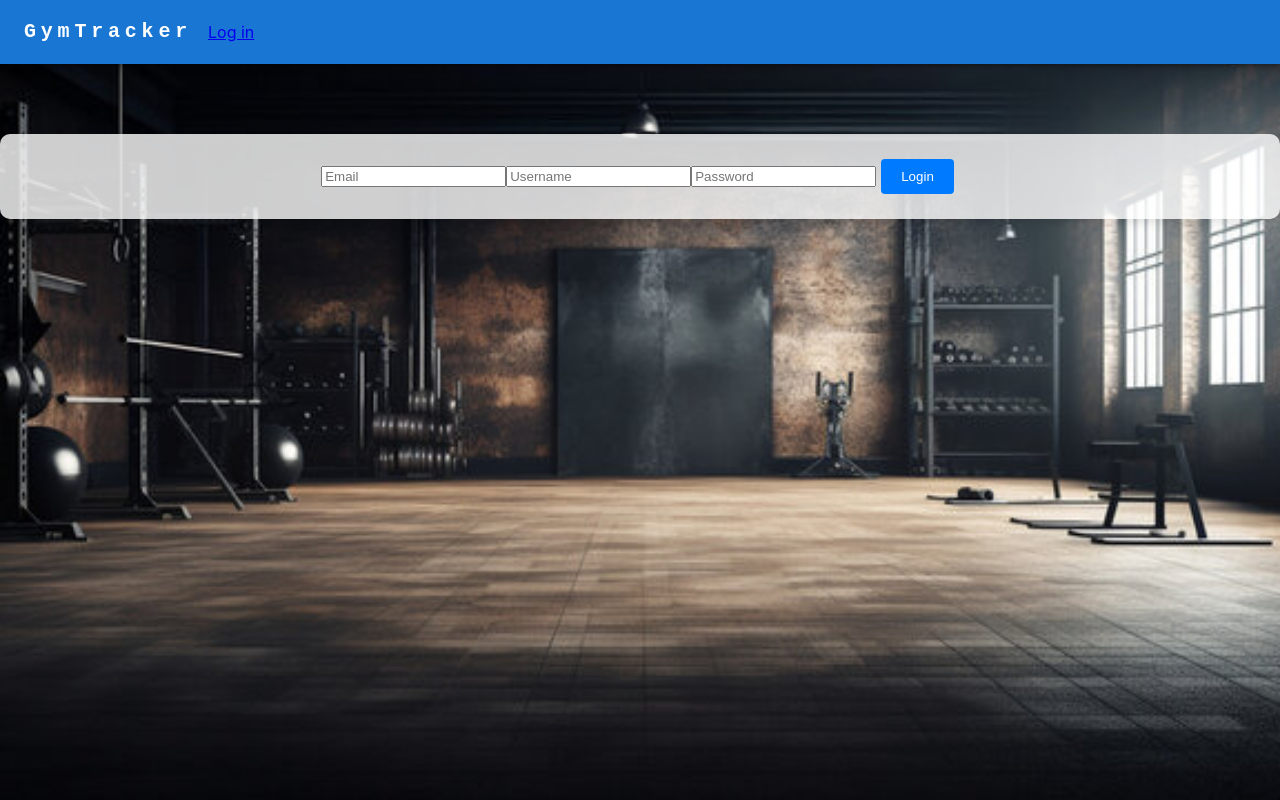
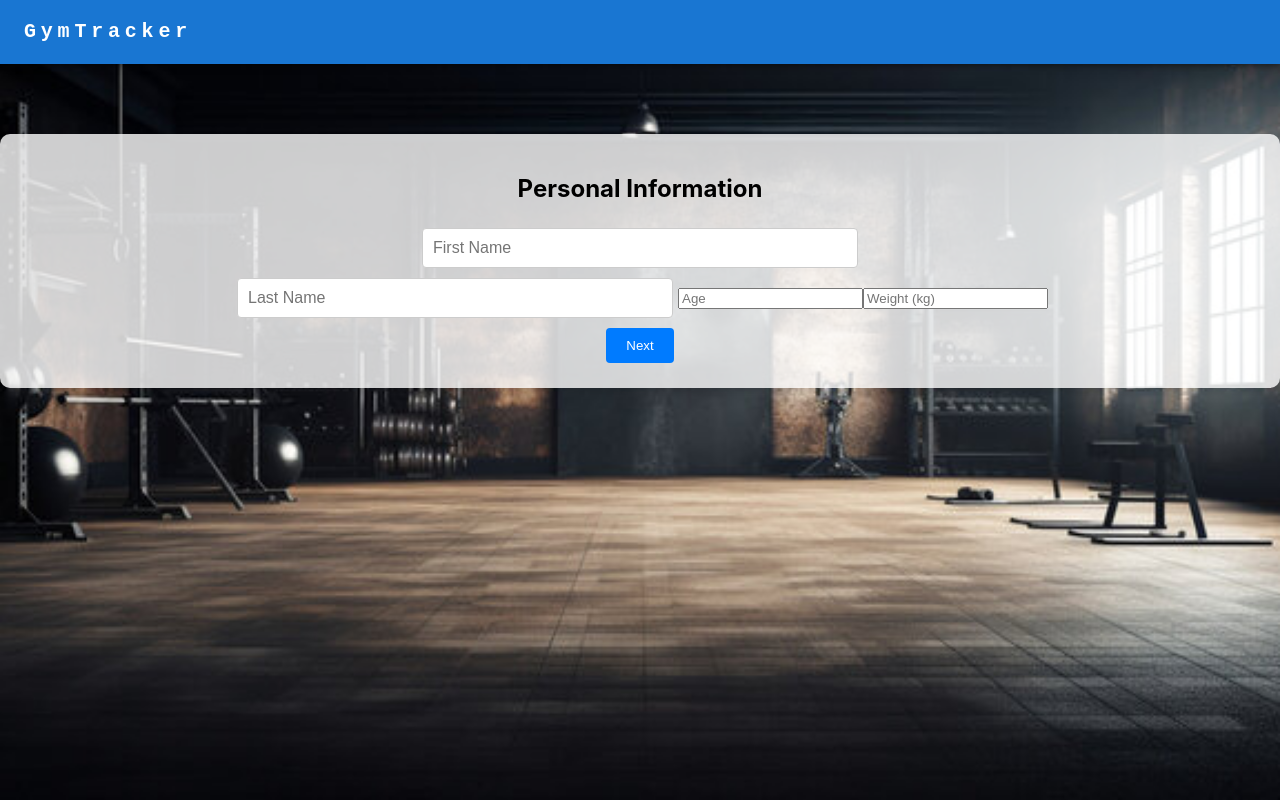
Before and after one commit to ftaureluba/posts, a React (Create React App) app in the folder client/: page /signup in a window 1280 px wide. Built offline with nearby package versions, Linux system fonts and the light colour scheme.

Commit message:
test de signup nuevo y debug en navbar y login

```diff
--- a/client/src/components/Login.jsx
+++ b/client/src/components/Login.jsx
@@ -46,6 +46,9 @@ function Login() {
               <button type="submit">Login</button>
             </div>
             <div>
+              <p>dummy user: feli@feli, dummy password: 123</p>
+            </div>
+            <div>
                 <p>No tienes una cuenta?</p>
                 <Link to='/signup'>Signup</Link>
             </div>
--- a/client/src/components/NavbarComponent.jsx
+++ b/client/src/components/NavbarComponent.jsx
@@ -74,7 +74,7 @@ function NavbarComponent() {
 
 
 
-          {isLoggedIn ? (
+          {isLoggedIn && (
             <Box sx={{ flexGrow: 1, display: 'flex', justifyContent: 'space-between' }}>
               <Box sx={ {display: 'flex' /*{ flexGrow: 1, display: { xs: 'none', md: 'flex' } */}}>
               {pages.map((page) => (
@@ -119,7 +119,7 @@ function NavbarComponent() {
                 ))}
               </Menu>
             </Box>)
-            : <Link to='/Login' >Log in</Link>
+
           }
         </Toolbar>
       </Container>
--- a/client/src/components/Signup.jsx
+++ b/client/src/components/Signup.jsx
@@ -1,63 +1,206 @@
 import React, {useState} from 'react'
 import { useNavigate} from 'react-router-dom'
 import { apiService } from '../services/PostsService';
+function Signup() {
+  const [step, setStep] = useState(1);
+  const navigate = useNavigate();
 
 
-function Signup() {
+  const [firstName, setFirstName] = useState('');
+  const [lastName, setLastName] = useState('');
+  const [age, setAge] = useState('');
+  const [weight, setWeight] = useState('');
+
+
+  const [trainingFrequency, setTrainingFrequency] = useState('');
+  const [gymObjective, setGymObjective] = useState('');
+
+
   const [email, setEmail] = useState('');
   const [password, setPassword] = useState('');
   const [username, setUsername] = useState('');
-    const navigate = useNavigate();
+
+  const validateStep1 = () => {
+    return firstName.trim() !== '' &&
+           lastName.trim() !== '' &&
+           age.trim() !== '' &&
+           weight.trim() !== '';
+  };
+
+  const validateStep2 = () => {
+    return trainingFrequency.trim() !== '' &&
+           gymObjective.trim() !== '';
+  };
+
+  const validateStep3 = () => {
+    return email.trim() !== '' &&
+           password.trim() !== '' &&
+           username.trim() !== '';
+  };
+
+
+  const nextStep = () => {
+    if (step === 1 && validateStep1()) {
+      setStep(2);
+    } else if (step === 2 && validateStep2()) {
+      setStep(3);
+    }
+  };
+
+  const prevStep = () => {
+    if (step > 1) {
+      setStep(step - 1);
+    }
+  };
 
   const handleSubmit = async (event) => {
     event.preventDefault();
-      // Here you would typically make a request to your server to authenticate the user
-      // For now, we'll just log the email and password
+
+    if (!validateStep1() || !validateStep2() || !validateStep3()) {
+      alert('Please fill out all required fields');
+      return;
+    }
+
     try {
-        // Collect the user data
       const userData = {
-          username: username, // Assuming username is a state variable holding the username input
-          email: email, // Assuming email is a state variable holding the email input
-          password: password // Assuming password is a state variable holding the password input
+        username: username,
+        email: email,
+        password: password
       };
 
-        // Send the user data to the server
       const response = await apiService.PostData('/api/signup', userData);
 
       console.log(response.data);
-        // Optionally, clear the form after submission
-
+      navigate('/');
     } catch (error) {
       console.error('Error signing up:', error);
     }
-      console.log(`Email: ${email}, Password: ${password}`);
-      // After successful login, redirect the user to the home page
-      navigate('/');
   };
 
+  const renderStep = () => {
+    switch(step) {
+      case 1:
         return (
-      <form onSubmit={handleSubmit}>
+          <div className="step">
+            <h2>Personal Information</h2>
+            <input
+              type="text"
+              value={firstName}
+              onChange={(e) => setFirstName(e.target.value)}
+              placeholder="First Name"
+              required
+            />
+            <input
+              type="text"
+              value={lastName}
+              onChange={(e) => setLastName(e.target.value)}
+              placeholder="Last Name"
+              required
+            />
+            <input
+              type="number"
+              value={age}
+              onChange={(e) => setAge(e.target.value)}
+              placeholder="Age"
+              required
+            />
+            <input
+              type="number"
+              value={weight}
+              onChange={(e) => setWeight(e.target.value)}
+              placeholder="Weight (kg)"
+              required
+            />
+            <div className="navigation-buttons">
+              <button type="button" onClick={nextStep} disabled={!validateStep1()}>
+                Next
+              </button>
+            </div>
+          </div>
+        );
+
+      case 2:
+        return (
+          <div className="step">
+            <h2>Fitness Goals</h2>
+            <select
+              value={trainingFrequency}
+              onChange={(e) => setTrainingFrequency(e.target.value)}
+              required
+            >
+              <option value="">Select Training Frequency</option>
+              <option value="1-2">1-2 times per week</option>
+              <option value="3-4">3-4 times per week</option>
+              <option value="5-7">5-7 times per week</option>
+            </select>
+            <select
+              value={gymObjective}
+              onChange={(e) => setGymObjective(e.target.value)}
+              required
+            >
+              <option value="">Select Gym Objective</option>
+              <option value="muscle-gain">Muscle Gain</option>
+              <option value="weight-loss">Weight Loss</option>
+              <option value="endurance">Improve Endurance</option>
+              <option value="general-fitness">General Fitness</option>
+            </select>
+            <div className="navigation-buttons">
+              <button type="button" onClick={prevStep}>
+                Previous
+              </button>
+              <button type="button" onClick={nextStep} disabled={!validateStep2()}>
+                Next
+              </button>
+            </div>
+          </div>
+        );
+
+      case 3:
+        return (
+          <div className="step">
+            <h2>Account Details</h2>
             <input
               type="email"
               value={email}
               onChange={(e) => setEmail(e.target.value)}
               placeholder="Email"
+              required
             />
             <input
-          type="username"
+              type="text"
               value={username}
               onChange={(e) => setUsername(e.target.value)}
               placeholder="Username"
+              required
             />
             <input
               type="password"
               value={password}
               onChange={(e) => setPassword(e.target.value)}
               placeholder="Password"
+              required
             />
-        <button type="submit">Login</button>
+            <div className="navigation-buttons">
+              <button type="button" onClick={prevStep}>
+                Previous
+              </button>
+              <button type="submit" disabled={!validateStep3()}>
+                Sign Up
+              </button>
+            </div>
+          </div>
+        );
+
+      default:
+        return null;
+    }
+  };
+
+  return (
+    <form onSubmit={handleSubmit} className="multi-step-form">
+      {renderStep()}
     </form>
   );
 }
 
-export default Signup
+export default Signup;
```
Also changed, not shown: client/src/services/useMultiStepForm.jsx (added, +33 -0 lines). Lines whose indentation alone changed are shown as unchanged.
